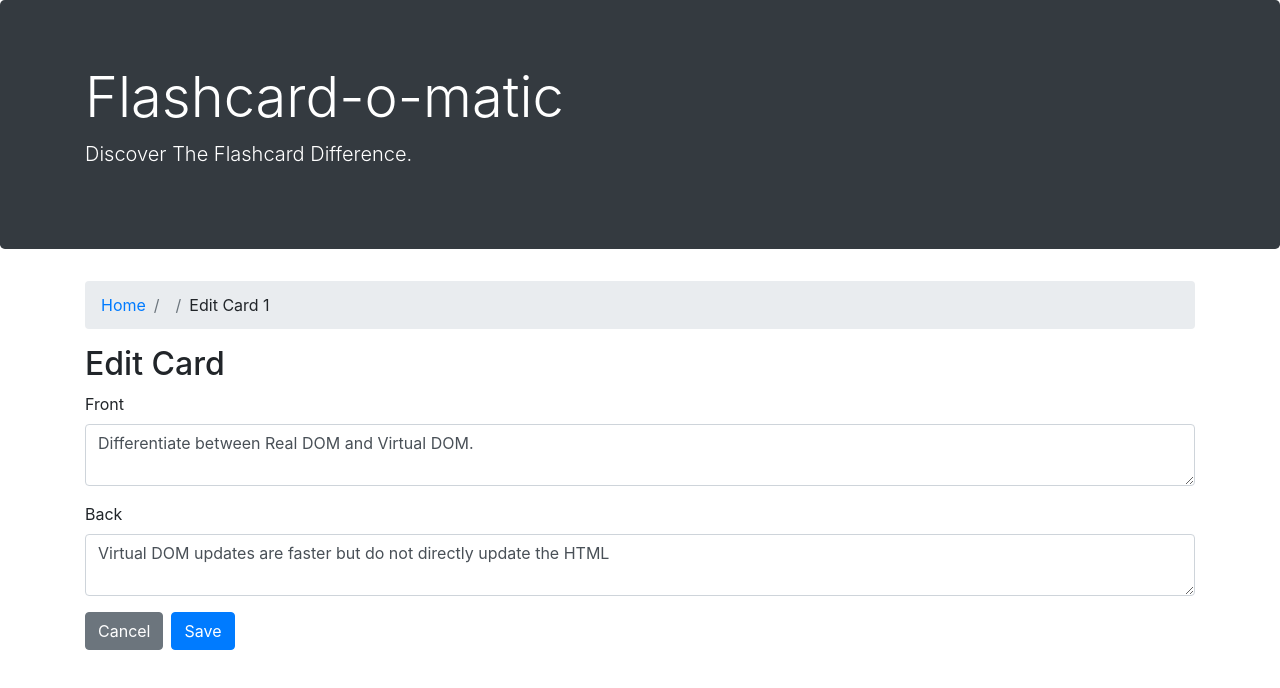
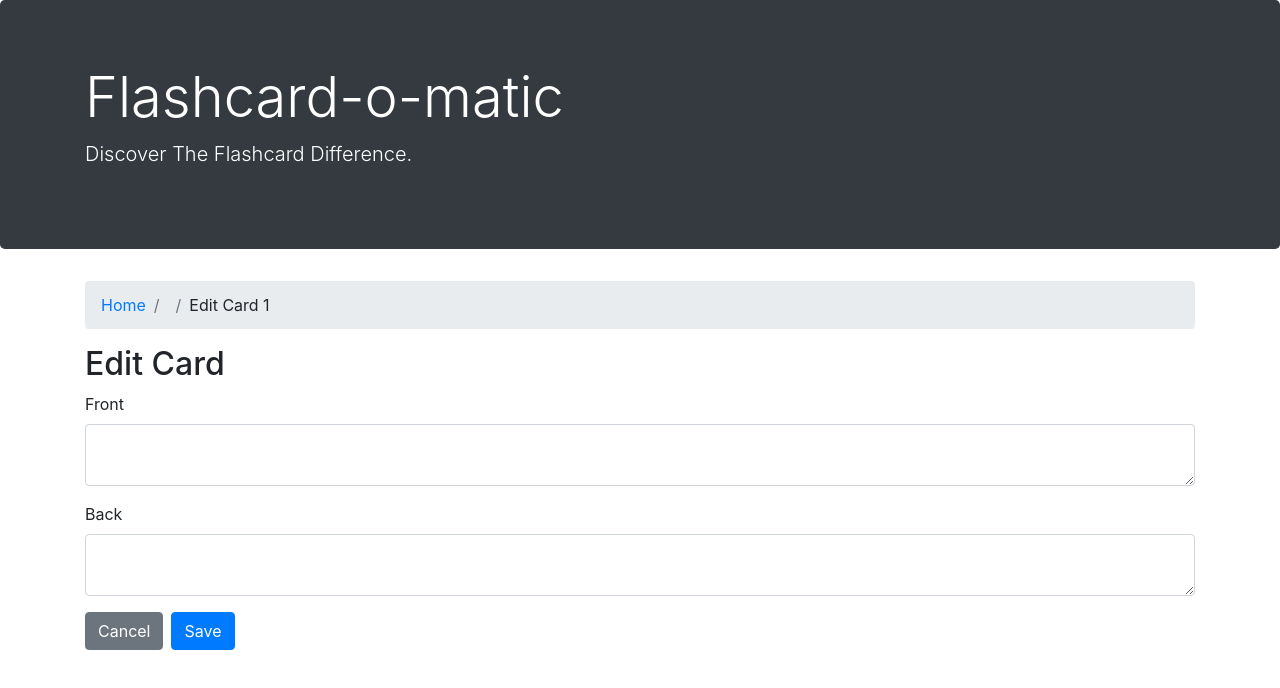
Before and after one commit to AshleyBlueRamsey/Flashcard-App-Capstone, a React (Create React App) app: page /decks/1/cards/1/edit in a window 1280 px wide. Shown: the top 688 px of the page. Built offline with nearby package versions, Linux system fonts and the light colour scheme; no server answers; data requests are answered from the project's data file; a web font is replaced by a local one.

Commit message:
Corrected errors for AddCard functionality

```diff
--- a/src/Layout/CardForm.js
+++ b/src/Layout/CardForm.js
@@ -1,7 +1,7 @@
 import React from "react";
 
 
-function CardForm({ handleBackChange, handleFrontChange, submitButtonHandler, cancelButtonHandler, card }){
+function CardForm({ handleBackChange, handleFrontChange, submitButtonHandler, cancelButtonHandler, front, back }){
 
     return (
         <form onSubmit={submitButtonHandler}>
@@ -13,7 +13,7 @@ function CardForm({ handleBackChange, handleFrontChange, submitButtonHandler, ca
                         id="front"
                         type="text"
                         name="front"
-                        value={card.front}
+                        value={front}
                         onChange={handleFrontChange}
                     />
                 </div>
@@ -24,7 +24,7 @@ function CardForm({ handleBackChange, handleFrontChange, submitButtonHandler, ca
                         id="back"
                         type="text"
                         name="back"
-                        value={card.back}
+                        value={back}
                         onChange={handleBackChange}
                     />
                 </div>
```
